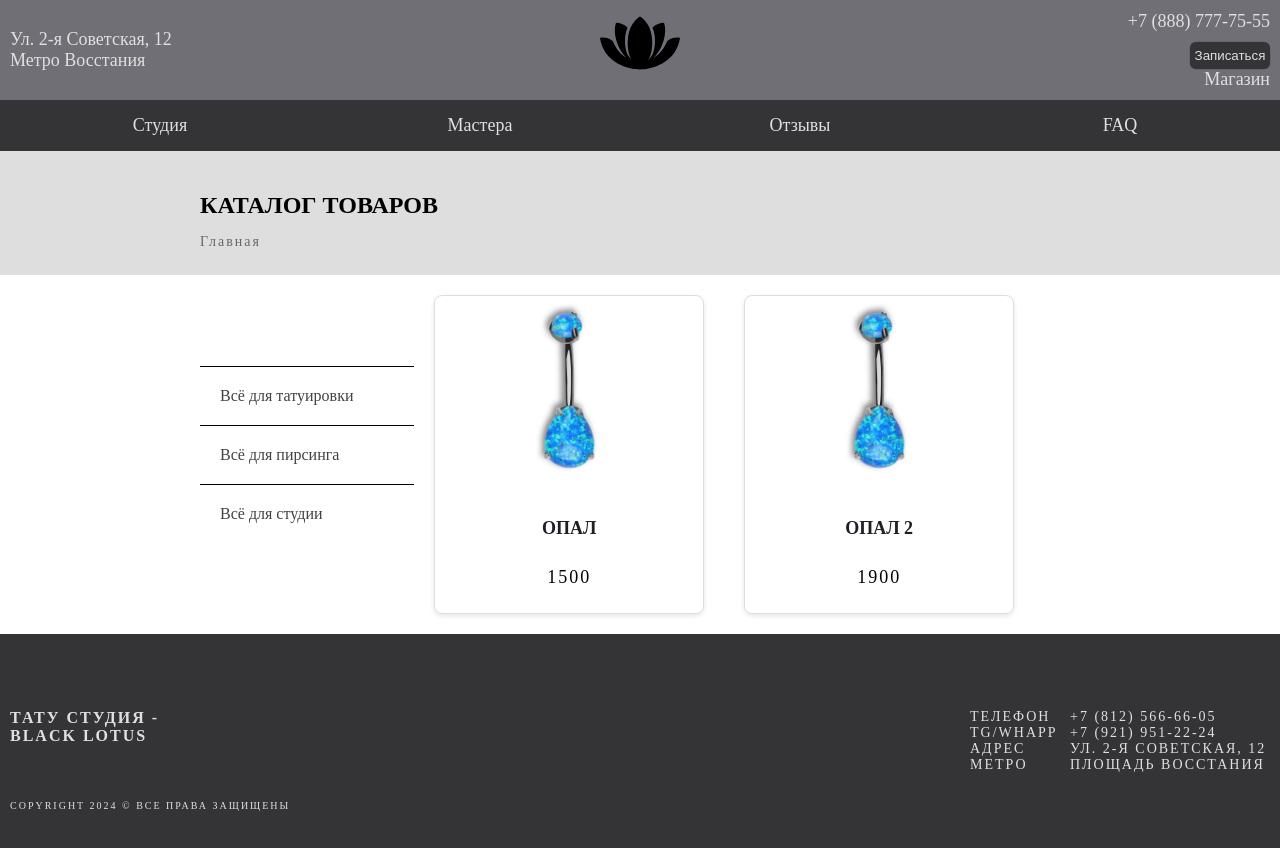
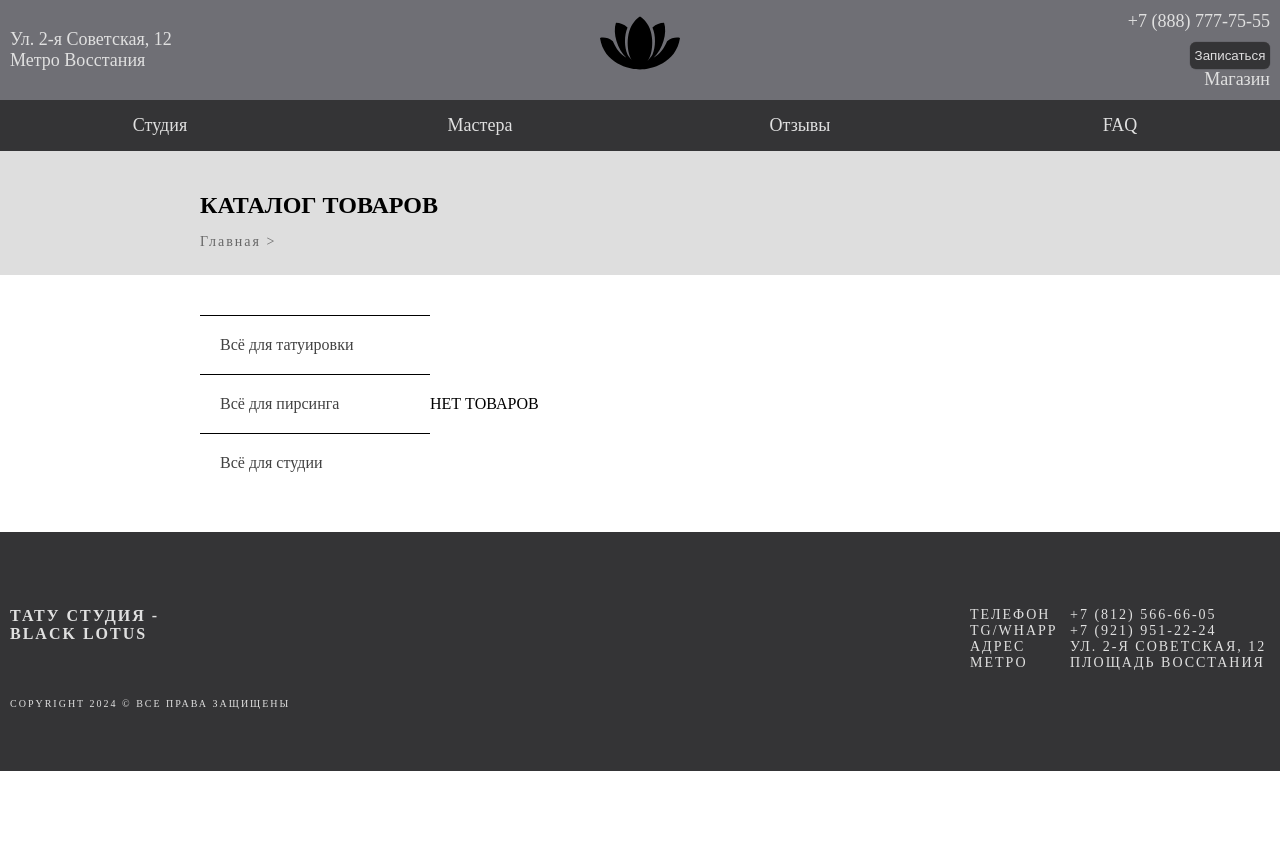
Before and after one commit to julik04/julik04.github.io, a React (Create React App) app: page /shopMain in a window 1280 px wide. Shown: the top 848 px of the page. After the commit the page ends 800 px from the top, so only its background shows below. Built offline with nearby package versions, Linux system fonts and the light colour scheme.

Commit message:
Co-authored-by: Nikita512321 <Nikita512321@users.noreply.github.com>

```diff
--- a/src/App.js
+++ b/src/App.js
@@ -11,7 +11,7 @@ import TableMast from "./components/TableMast";
 import Reviews from "./components/Reviews";
 import FAQ from "./components/FAQ";
 import Form from "./components/Form";
-import ShopMain from "./components/ShopMainPage";
+import ShopMain from "./components/ShopPage/ShopMainPage";
 
 export function MainPage() {
   return (
--- a/src/components/ShopMainPage.js
+++ /dev/null
@@ -1,182 +0,0 @@
-import React, { useState, useEffect } from "react";
-import productSRC from "../assets/product-image.jpg";
-
-//expandable with a list https://hlstore.ru/catalog/
-//tempalte for one good
-//путь с ресетом
-//css на категории и подкатегории
-//useEffect
-
-const subCategories = {
-  Аксессуары: ["subacc1", "subacc2"],
-  "Тату машинки": ["subtatu1", "subtatu2"],
-};
-
-const Products = [
-  {
-    Название: "Опал",
-    Цена: "1500",
-    Изображение: productSRC,
-  },
-  { Название: "Опал 2", Цена: "1900", Изображение: productSRC },
-];
-
-function CardProduct({ title, price, productSRC }) {
-  return (
-    <div className="card">
-      <img src={productSRC} className="gallery__img" alt="1" />
-      <div class="content">
-        <h2 class="title">{title}</h2>
-        <p class="price">{price}</p>
-      </div>
-    </div>
-  );
-}
-
-const ExpandableItem = ({ title, contentArr, setCategory }) => {
-  const [expanded, setExpanded] = useState(false);
-
-  const handleToggle = () => {
-    setExpanded(!expanded);
-  };
-
-  return (
-    <div className={`expandable-element ${expanded ? "expanded" : ""}`}>
-      <div onClick={handleToggle}>
-        <h3 className="expandable">{title}</h3>
-      </div>
-      {expanded
-        ? contentArr?.map((item) => {
-            return (
-              <>
-                <p
-                  className="catalogue-list-expandable"
-                  onClick={() => {
-                    setCategory(item);
-                  }}
-                >{`${item}`}</p>
-              </>
-            );
-          })
-        : ""}
-    </div>
-  );
-};
-
-function ShopMain() {
-  // const goodsArr = { accessories: ["acc1", "acc2"], oils: ["oils1", "oils2"] };
-  const [category, setCategory] = useState("");
-  const [path, setPath] = useState("Главная");
-  useEffect(() => {
-    // Сброс пути и установка новой категории
-    if (category) {
-      setPath(`Главная > ${category}`);
-    } else {
-      setPath("Главная"); // Если категория не выбрана, возвращаемся к главной
-    }
-  }, [category]);
-  console.log("entries", Object.entries(subCategories));
-  console.log("values", Object.values(subCategories));
-  console.log("keys", Object.keys(subCategories));
-
-  return (
-    <>
-      <div className="sub-header-container">
-        <h1 className="sub-header">Каталог товаров</h1>
-        <p className="sub-header-path">{path}</p>
-      </div>
-      <div className="shop-container">
-        <div className="catalogue">
-          <div className="list">
-            {/* <div className="catalogue-list-expandable"> */}
-            {/* <ExpandableItem title="Всё для пирсинга" contentArr={} /> */}
-            {/* {category &&
-                goodsArr[
-                  category === "Аксессуары" ? "accessories" : "oils"
-                ].map((item) => <div key={item}>{item}</div>)} */}
-            {/* </div> */}
-            {/* <div className="catalogue-list-expandable"> */}
-            {category
-              ? (() => {
-                  if (Object.keys(subCategories).includes(category))
-                    return subCategories[category].map((item) => {
-                      return <>{item}</>;
-                    });
-                })()
-              : ""}
-            <ExpandableItem
-              setCategory={setCategory}
-              title="Всё для татуировки"
-              contentArr={[
-                "Аксессуары",
-                "Вазелин и масла",
-                "Всё для ухода и заживления",
-                "Иглы и типсы для татуировки",
-                "Краска для татуировки",
-                "Мыло и пенка",
-                "Тату машинки",
-              ]}
-            />
-            <ExpandableItem
-              setCategory={setCategory}
-              title="Всё для пирсинга"
-              contentArr={[
-                "Инструменты для пирсинга",
-                "Подставки под украшения",
-                "Украшения",
-              ]}
-            />
-            <ExpandableItem
-              setCategory={setCategory}
-              title="Всё для студии"
-              contentArr={["Дезинфекция и стерилизация", "Лампы", "Расходники"]}
-            />
-          </div>
-          <div className="goods">
-            {Products.map((item) => {
-              return (
-                <CardProduct
-                  title={item.Название}
-                  price={item.Цена}
-                  productSRC={item.Изображение}
-                />
-              );
-            })}
-          </div>
-        </div>
-      </div>
-    </>
-  );
-}
-
-export default ShopMain;
-
-// import React, { useState } from "react";
-
-// function ExpandableItem({ setCategory, title, contentArr }) {
-//   const [isOpen, setIsOpen] = useState(false);
-
-//   const toggleExpand = () => {
-//     setIsOpen(!isOpen);
-//   };
-
-//   return (
-//     <>
-//       <div className="expandable-item">
-//         <div className="expandable-header" onClick={toggleExpand}>
-//           <h3>{title}</h3>
-//           <span className={`expandable-icon ${isOpen ? "open" : ""}`}>▼</span>
-//         </div>
-//         <div className={`expandable-content ${isOpen ? "open" : ""}`}>
-//           {contentArr.map((item) => (
-//             <div key={item} onClick={() => setCategory(item)}>
-//               {item}
-//             </div>
-//           ))}
-//         </div>
-//       </div>
-//     </>
-//   );
-// }
-
-// export default ExpandableItem;
--- a/src/components/ShopPage/ExpandableItem.js
+++ b/src/components/ShopPage/ExpandableItem.js
@@ -8,6 +8,7 @@ const ExpandableItem = ({
   setCategory,
   subCategories,
   selectedCategories,
+  setSubcategory,
 }) => {
   const [expanded, setExpanded] = useState(false);
   const [selectedCategory, setSelectedCategory] = useState("");
@@ -39,7 +40,15 @@ const ExpandableItem = ({
                 </div>
                 {/* check */}
                 {selectedCategories.includes(item)
-                  ? subCategories[item].map((subcat) => <div>{subcat}</div>)
+                  ? subCategories[item].map((subcat) => (
+                      <div
+                        onClick={() => {
+                          setSubcategory(subcat);
+                        }}
+                      >
+                        {subcat}
+                      </div>
+                    ))
                   : ""}
               </>
             );
--- a/src/components/ShopPage/ShopMainPage.js
+++ b/src/components/ShopPage/ShopMainPage.js
@@ -31,13 +31,80 @@ const Products = [
   { Название: "Опал 2", Цена: "1900", Изображение: productSRC },
 ];
 
+const Products1 = {
+  "Allegory Ink": [
+    {
+      Название: "Краска1 из подкатегории 1",
+      Цена: "1500",
+      Изображение: productSRC,
+    },
+    {
+      Название: "Краска2 из подкатегории 1",
+      Цена: "1900",
+      Изображение: productSRC,
+    },
+  ],
+  "Eternal Ink": [
+    {
+      Название: "Краска1 из подкатегории 2",
+      Цена: "1500",
+      Изображение: productSRC,
+    },
+    {
+      Название: "Краска2 из подкатегории 2",
+      Цена: "1900",
+      Изображение: productSRC,
+    },
+  ],
+  Intenze: [
+    {
+      Название: "Краска1 из подкатегории 3",
+      Цена: "1500",
+      Изображение: productSRC,
+    },
+    {
+      Название: "Краска2 из подкатегории 3",
+      Цена: "1900",
+      Изображение: productSRC,
+    },
+  ],
+  Nocturnal: [
+    {
+      Название: "Краска1 из подкатегории 4",
+      Цена: "1500",
+      Изображение: productSRC,
+    },
+    {
+      Название: "Краска2 из подкатегории 4",
+      Цена: "1900",
+      Изображение: productSRC,
+    },
+  ],
+  "World Famous": [
+    {
+      Название: "Краска1 из подкатегории 5",
+      Цена: "1500",
+      Изображение: productSRC,
+    },
+    {
+      Название: "Краска2 из подкатегории 5",
+      Цена: "1900",
+      Изображение: productSRC,
+    },
+  ],
+};
+
 function ShopMain() {
   // const goodsArr = { accessories: ["acc1", "acc2"], oils: ["oils1", "oils2"] };
   const [selectedCategories, setSelectedCategories] = useState([]);
   const [category, setCategory] = useState("");
   const [path, setPath] = useState("Главная");
-  console.log(selectedCategories);
-  console.log(`${category} category`);
+  const [subcategory, setSubcategory] = useState("");
+  const [isSubcategory, setIsSubcategory] = useState(false);
+
+  // console.log(selectedCategories, "selectedCategories");
+  // console.log(`${category} category`);
+  // console.log("subcategory", subcategory);
 
   useEffect(() => {
     // check
@@ -46,17 +113,33 @@ function ShopMain() {
         if (!prev.includes(category)) {
           return [...prev, category];
         } else {
-          return [
-            ...prev.slice(0, prev.indexOf(category)),
-            ...prev.slice(prev.indexOf(category) + 1, prev.length),
-          ];
+          // return [
+
+          //   ...prev.slice(0, prev.indexOf(category)),
+          //   ...prev.slice(prev.indexOf(category) + 1, prev.length),
+          // ];
+          return prev.filter((cat) => cat !== category);
         }
       });
-      setPath(`Главная > ${category}`);
+      setPath(`Главная > ${category} `);
     } else {
       setPath("Главная"); // Если категория не выбрана, возвращаемся к главной
     }
   }, [category]);
+
+  useEffect(() => {
+    if (!isSubcategory) {
+      setPath((prev) => prev + ` > ${subcategory}`);
+      setIsSubcategory(true);
+    } else {
+      setPath(
+        (prev) => prev.split(">").slice(0, 2).join(">") + ` > ${subcategory}`
+      );
+    }
+    console.log("path", path);
+    console.log("subcategory", subcategory);
+    console.log("path.includes(subcategory)", path.includes(subcategory));
+  }, [subcategory]);
   // console.log("entries", Object.entries(subCategories));
   // console.log("values", Object.values(subCategories));
   // console.log("keys", Object.keys(subCategories));
@@ -93,6 +176,7 @@ function ShopMain() {
               ]}
               subCategories={subCategories}
               selectedCategories={selectedCategories}
+              setSubcategory={setSubcategory}
             />
 
             <ExpandableItem
@@ -113,7 +197,8 @@ function ShopMain() {
             />
           </div>
           <div className="goods">
-            {Products.map((item) => {
+            {subcategory
+              ? [subcategory].map((item) => {
                   return (
                     <CardProduct
                       title={item.Название}
@@ -121,7 +206,8 @@ function ShopMain() {
                       productSRC={item.Изображение}
                     />
                   );
-            })}
+                })
+              : "НЕТ ТОВАРОВ"}
           </div>
         </div>
       </div>
```
Lines whose indentation alone changed are shown as unchanged.
